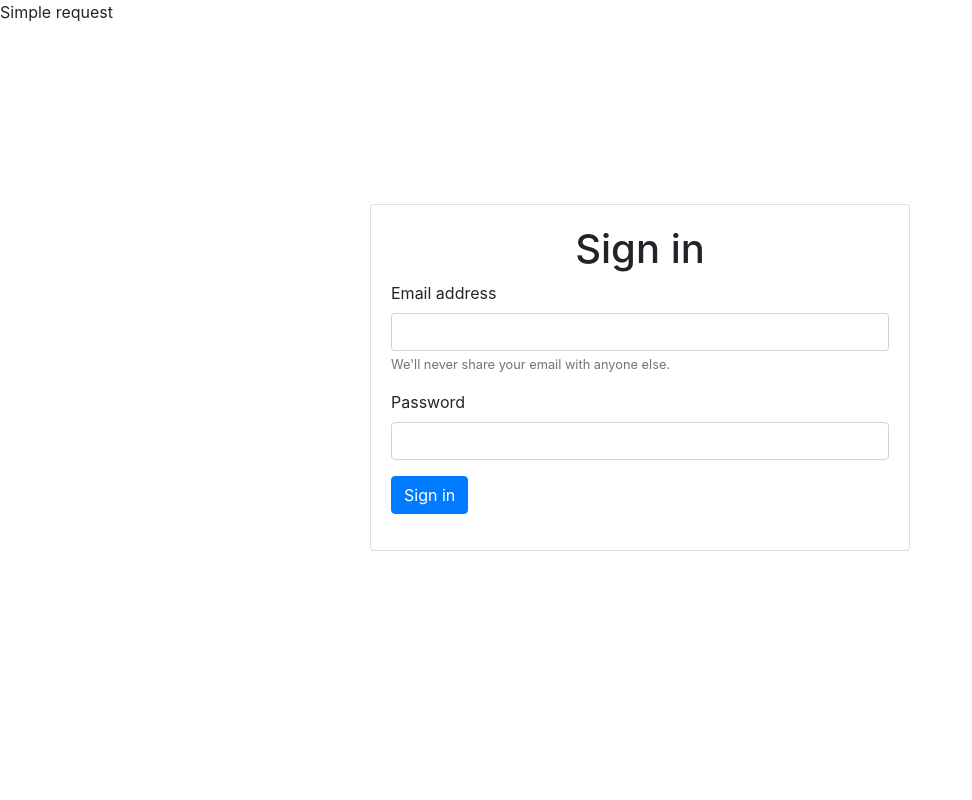
After one commit to TheDevz/registration-system-tutorial, a PHP site: page /login.php in a window 1280 px wide. The commit adds this page. Shown: the whole page, without its empty margins (0-972 px from the left). Run offline with PHP 8.4, Linux system fonts and the light colour scheme.

Commit message:
Check in index page; Sign in page with required validation setup;

```diff
--- /dev/null
+++ b/login.php
@@ -0,0 +1,67 @@
+<?php
+if (isset($_POST['login']) && count($_POST) === 3) {
+	$email = $_POST['email'] ?? '';
+	$password = $_POST['password'] ?? '';
+
+	if (empty($email)) {
+		echo "Email is required";
+	}
+
+	if (empty($password)) {
+		echo "Password is required";
+	}
+
+	// echo "Login request was made";
+} else {
+	echo "Simple request";
+}
+
+// echo "<pre>";
+// var_dump($_POST);
+// echo "</pre>";
+?>
+<!doctype html>
+<html lang="en">
+	<head>
+		<!-- Required meta tags -->
+		<meta charset="utf-8">
+		<meta name="viewport" content="width=device-width, initial-scale=1, shrink-to-fit=no">
+		<!-- Bootstrap CSS -->
+		<link rel="stylesheet" href="css/bootstrap.min.css">
+		<title>Sign in</title>
+	</head>
+	<body>
+		<div class="container">
+			<div class="row justify-content-center" style="margin-top: 180px">
+				<div class="col-6">
+					<div class="card">
+						<div class="card-body">
+							<h1 class="text-center">Sign in</h1>
+							<form action="login.php" method="post">
+							<!-- <form action="">
+							<form> -->
+
+								<div class="form-group">
+									<label for="exampleInputEmail1">Email address</label>
+									<input type="text" class="form-control" id="exampleInputEmail1" aria-describedby="emailHelp" name="email">
+									<small id="emailHelp" class="form-text text-muted">We'll never share your email with anyone else.</small>
+								</div>
+								<div class="form-group">
+									<label for="exampleInputPassword1">Password</label>
+									<input type="password" class="form-control" id="exampleInputPassword1" name="password">
+								</div>
+
+								<button type="submit" class="btn btn-primary" name="login">Sign in</button>
+
+							</form>
+						</div>
+					</div>
+				</div>
+			</div>
+		</div>
+
+		<!-- jQuery and Bootstrap Bundle (includes Popper) -->
+		<script src="js/jquery-3.5.1.slim.min.js"></script>
+		<script src="js/bootstrap.bundle.min.js" ></script>
+	</body>
+</html>
```
Also changed, not shown: index.php (+8 -0 lines).
